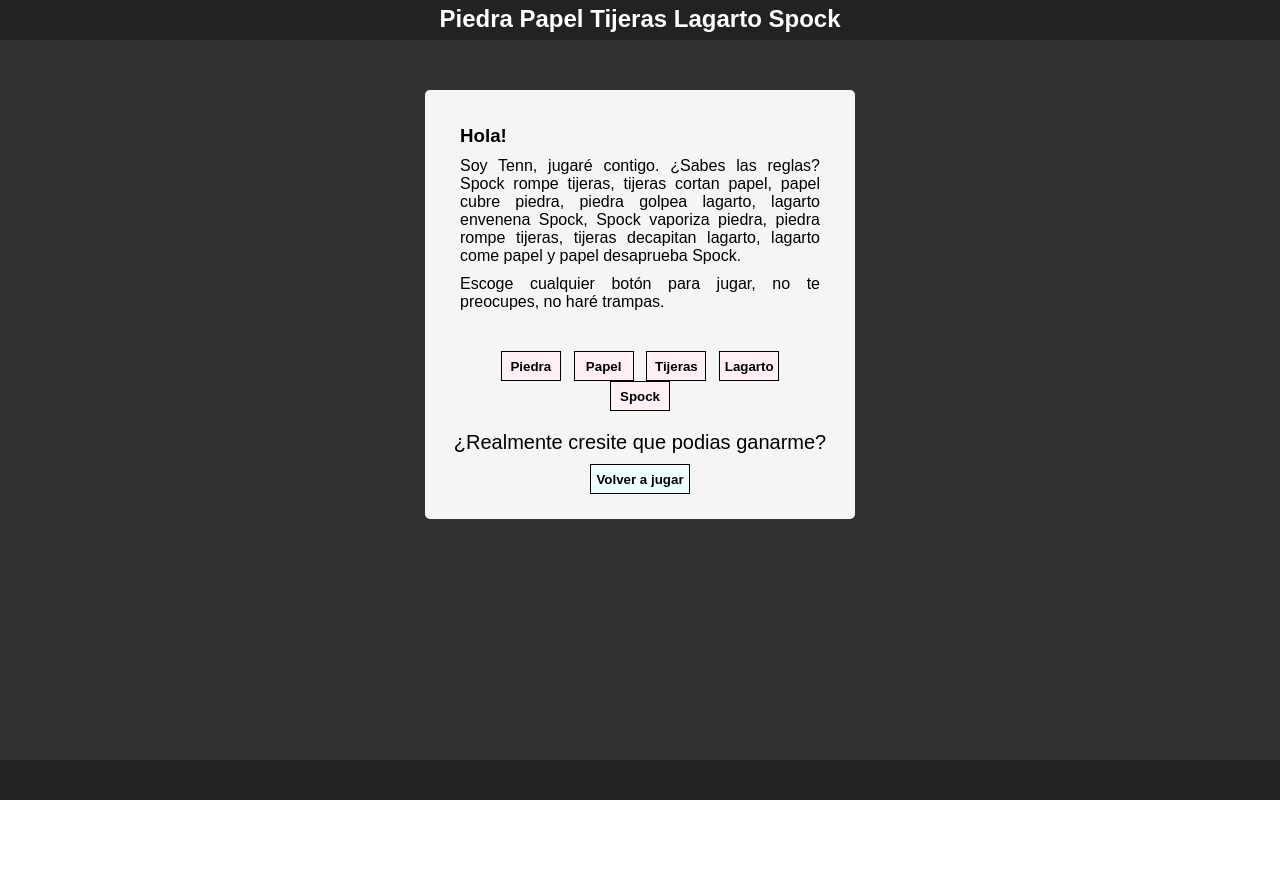
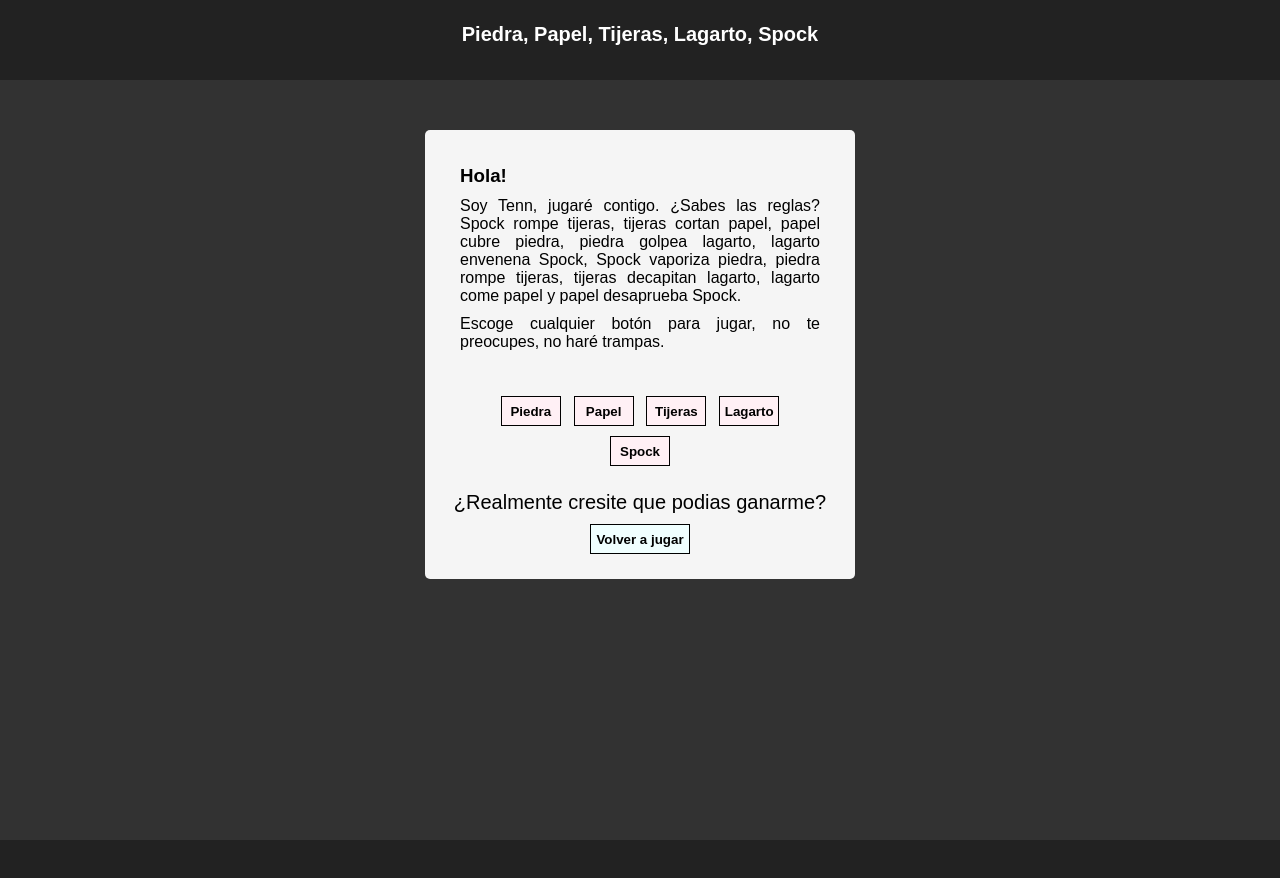
Before and after one commit to taoreta-ed/demonic-exercises, a plain HTML site: page pptls/index.html in a window 1280 px wide. Before the commit the page ends 800 px from the top, so only its background shows below. Drawn offline with Linux system fonts and the light colour scheme.

Commit message:
styles fixed, new css file added

```diff
--- a/pptls/app.js
+++ b/pptls/app.js
@@ -1,4 +1,3 @@
 /* Juego de Piedra, papel, tijeras, lagarto y spock */
 
 let random;
-let
--- a/pptls/index.html
+++ b/pptls/index.html
@@ -5,11 +5,12 @@
     <meta name="viewport" content="width=device-width, initial-scale=1.0">
     <title>PPTLS</title>
     <link rel="stylesheet" href="style.css">
+    <link rel="stylesheet" href="style2.css" media="(min-width: 420px)">
 </head>
 <body>
 
     <header>
-        <h1>Piedra Papel Tijeras Lagarto Spock</h1>
+        <h1>Piedra, Papel, Tijeras, Lagarto, Spock</h1>
     </header>
 
     <main>
--- a/pptls/style.css
+++ b/pptls/style.css
@@ -9,31 +9,33 @@ html{
 
 header{
     width: 100%;
-    height: 5vh;
+    height: 10vh;
     background-color: #222222;
     text-align: center;
 }
 header h1{
-    font-size: 2.4rem;
+    font-size: 2.0rem;
     line-height: 2.8rem;
     color: white;
-    padding-top: 5px;
+    padding: 5px 50px;
 }
 
 main{
     width: 100%;
-    height: 90vh;
+    height: auto;
     background-color: #323232;
 }
 
 .main-game{
-    width: calc(100% - 20px);
+    width: calc(100% - 10px);
     height: auto;
-    padding: 20px 10px;
+    min-height: 90vh;
+    /*Recordar poner padding en las secciones para separarlo de su contenido*/
+    padding: 20px 5px;
 }
 .game-container{
-    width: 50%;
-    min-width: 200px;
+    width: 80%;
+    min-width: 256px;
     max-width: 400px;
     margin: 0 auto;
     margin-top: 30px;
@@ -60,7 +62,7 @@ main{
     font-weight: bold;
     width: 60px;
     height: 30px;
-    margin: 0 5px;
+    margin: 5px 5px;
     background-color: lavenderblush;
     border: 1px solid black;
 }
--- /dev/null
+++ b/pptls/style2.css
@@ -0,0 +1,6 @@
+header h1{
+    font-size: 2.0rem;
+    line-height: 2.8rem;
+    color: white;
+    padding: 20px 50px;
+}
```
